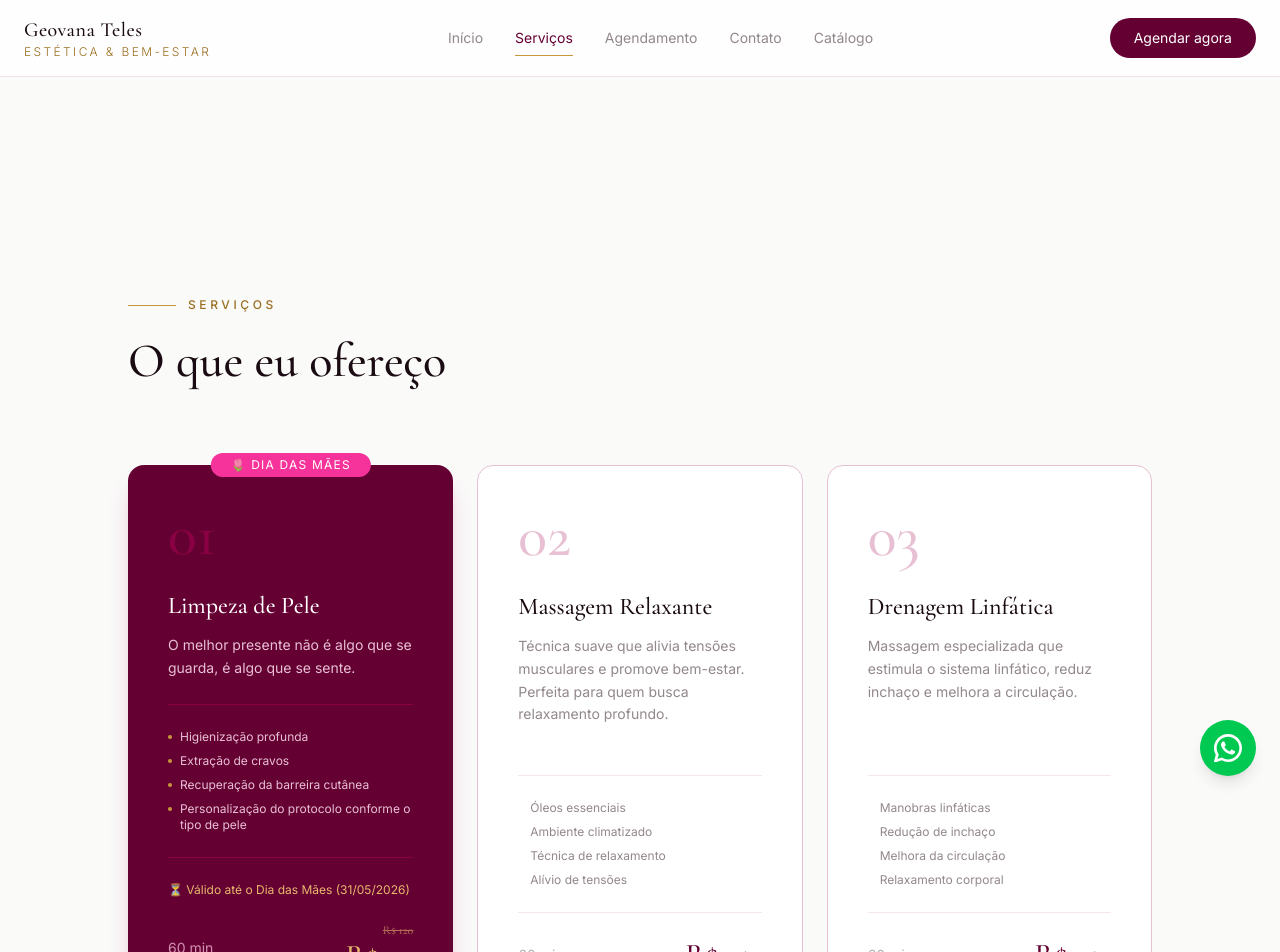
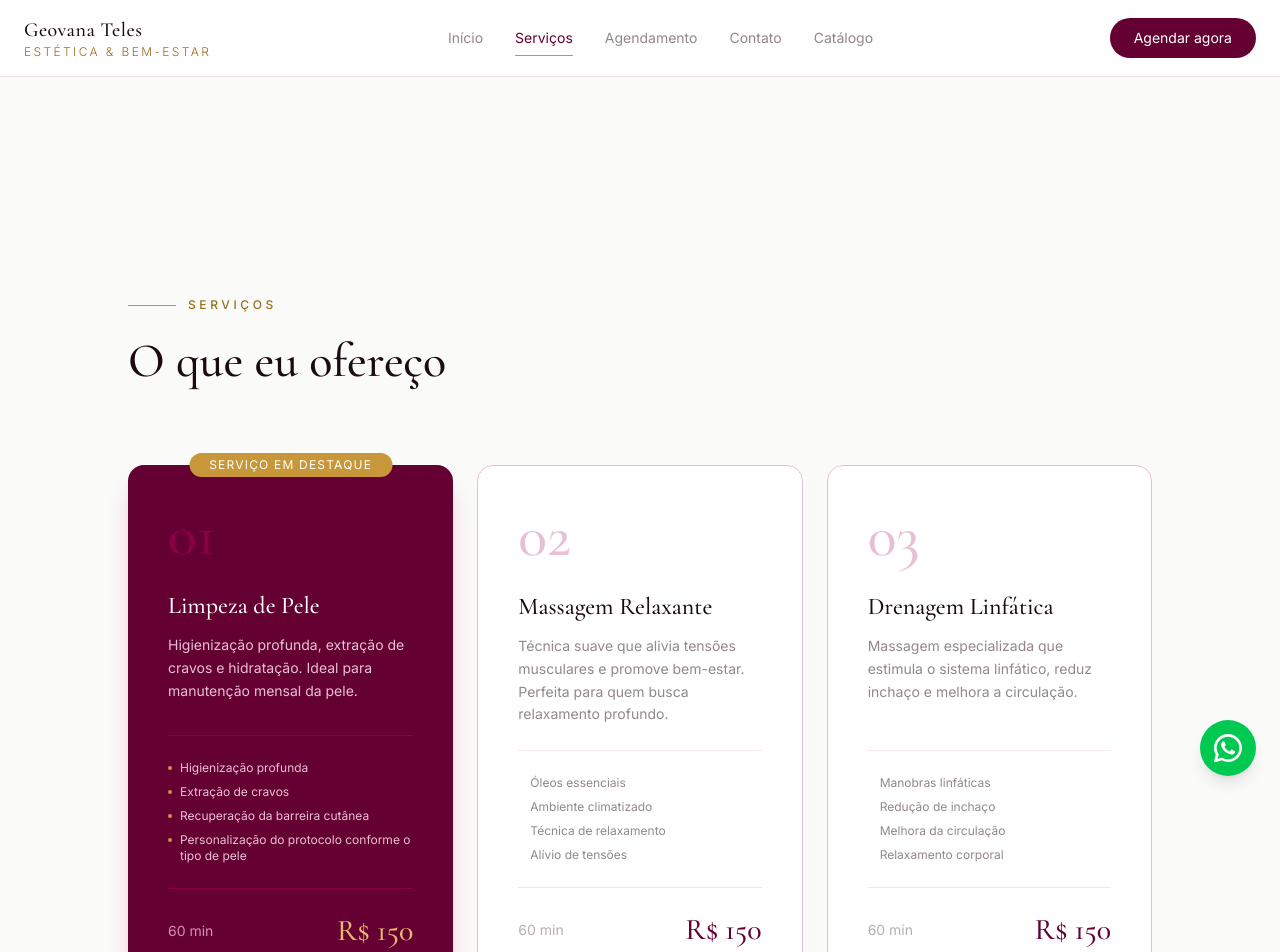
Before and after one commit to JoaoPOPaulino/geovana-teles, a React (Vite) app: page /servicos in a window 1280 px wide. Shown: the top 952 px of the page. Built offline with nearby package versions, Linux system fonts and the light colour scheme.

Commit message:
fix: atualização nos valores dos serviços.

```diff
--- a/src/components/Servicos.tsx
+++ b/src/components/Servicos.tsx
@@ -39,7 +39,7 @@ const servicos: Servico[] = [
     descricao:
       "Higienização profunda, extração de cravos e hidratação. Ideal para manutenção mensal da pele.",
     duracao: "60 min",
-    preco: "R$ 120",
+    preco: "R$ 150",
     slug: "limpeza-de-pele-simples",
     destaque: true,
     inclusos: [
@@ -48,15 +48,6 @@ const servicos: Servico[] = [
       "Recuperação da barreira cutânea",
       "Personalização do protocolo conforme o tipo de pele",
     ],
-    promocao: {
-      titulo: "Especial Dia das Mães",
-      badge: "🌷 Dia das Mães",
-      precoPromocional: "R$ 99",
-      descricao:
-        "O melhor presente não é algo que se guarda, é algo que se sente.",
-      validade: "Válido até o Dia das Mães (31/05/2026)",
-      ativo: true,
-    },
   },
   {
     numero: "02",
```
